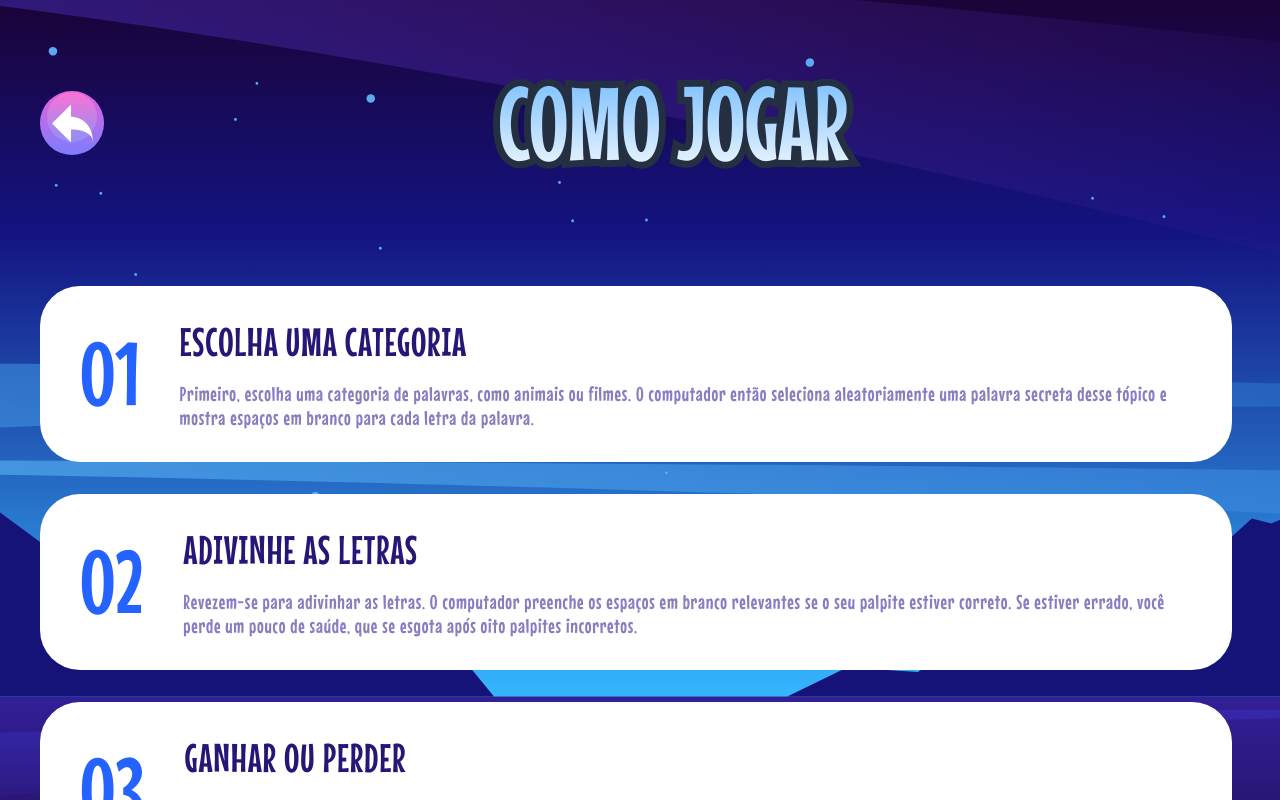
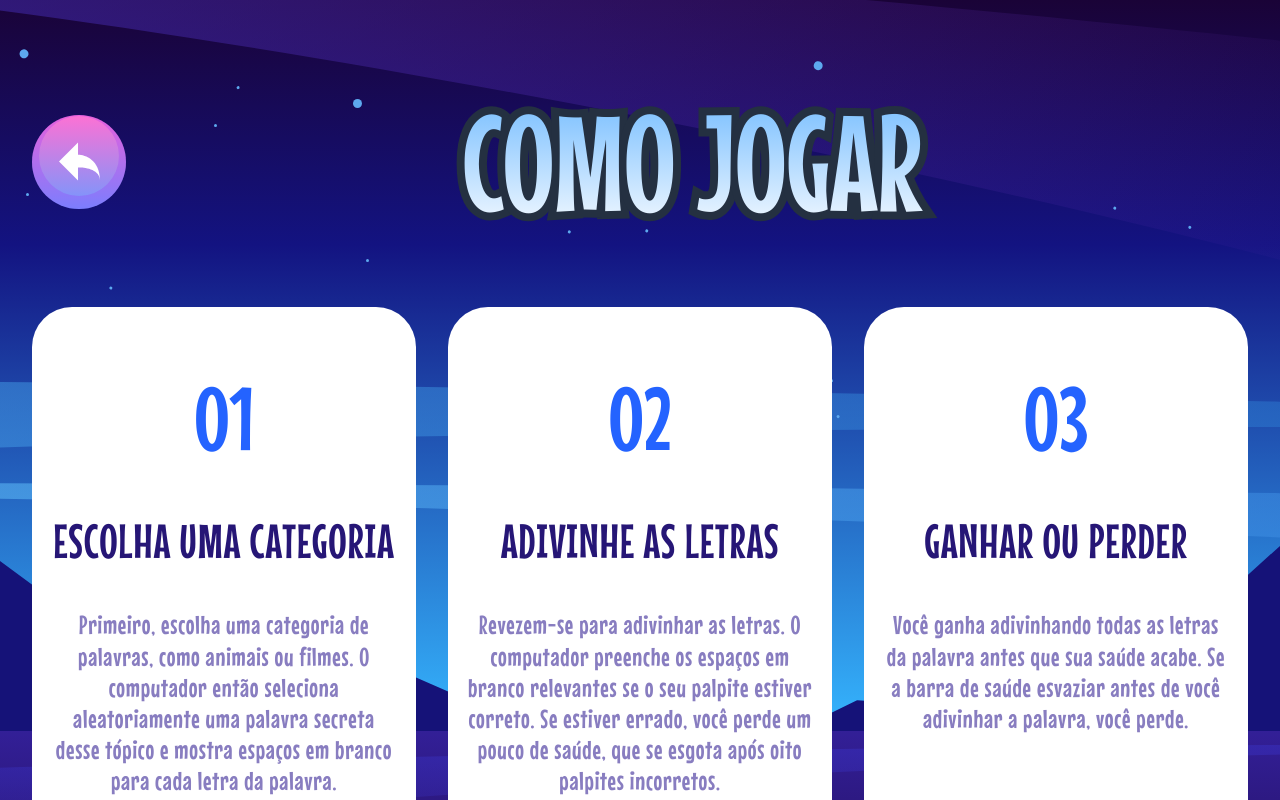
Before and after one commit to Samuel-Amaro/hangman-game, a SvelteKit app: page /como-jogar in a window 1280 px wide. Shown: the top 800 px of the page. Built offline with nearby package versions, Linux system fonts and the light colour scheme.

Commit message:
adiciona `styles` para `desktop` é formatação `code`

```diff
--- a/src/lib/Menu.svelte
+++ b/src/lib/Menu.svelte
@@ -125,7 +125,6 @@
 		text-align: center;
 	}
 
-
 	@media screen and (min-width: 680px) {
 		div {
 			border-radius: 72px;
@@ -143,7 +142,7 @@
 			font-size: 134px;
 		}
 
-		nav{
+		nav {
 			max-width: 290px;
 			margin: 0 auto;
 		}
--- a/src/lib/ProgressBar.svelte
+++ b/src/lib/ProgressBar.svelte
@@ -48,4 +48,10 @@
 			height: 13px;
 		}
 	}
+
+	@media screen and (min-width: 950px) {
+		div {
+			min-width: 240px;
+		}
+	}
 </style>
--- a/src/lib/RoundedButton.svelte
+++ b/src/lib/RoundedButton.svelte
@@ -14,7 +14,7 @@
 <!-- svelte-ignore a11y-no-static-element-interactions -->
 <svelte:element
 	this={as}
-	class={"button " + variation}
+	class={'button ' + variation}
 	class:secondary
 	on:click
 	on:keydown
@@ -44,12 +44,12 @@
 			/>
 			<source
 				srcset="/assets/images/back-tablet.svg"
-				media="(min-width: 680px) and (max-width: 900px)"
+				media="(min-width: 680px) and (max-width: 949px)"
 				type="image/svg+xml"
 			/>
 			<source
 				srcset="/assets/images/icon-back.svg"
-				media="(min-width: 900px)"
+				media="(min-width: 950px)"
 				type="image/svg+xml"
 			/>
 			<img src="/assets/images/icon-back.svg" alt="" />
@@ -63,12 +63,12 @@
 			/>
 			<source
 				srcset="/assets/images/menu-tablet.svg"
-				media="(min-width: 680px) and (max-width: 900px)"
+				media="(min-width: 680px) and (max-width: 949px)"
 				type="image/svg+xml"
 			/>
 			<source
 				srcset="/assets/images/icon-menu.svg"
-				media="(min-width: 900px)"
+				media="(min-width: 950px)"
 				type="image/svg+xml"
 			/>
 			<img src="/assets/images/icon-menu.svg" alt="" />
@@ -92,7 +92,8 @@
 	}
 
 	a,
-	button, .play {
+	button,
+	.play {
 		display: flex;
 		justify-content: center;
 		align-items: center;
@@ -140,15 +141,25 @@
 
 	@media screen and (min-width: 680px) {
 		a,
-		button, .play {
+		button,
+		.play {
 			width: 200px;
 			height: 200px;
 		}
 
-		.back, .menu {
+		.back,
+		.menu {
 			width: 64px;
 			height: 64px;
 			box-shadow: inset 0 -6px 0 7px var(--color11);
 		}
 	}
+
+	@media screen and (min-width: 950px) {
+		.back,
+		.menu {
+			width: 94px;
+			height: 94px;
+		}
+	}
 </style>
--- a/src/lib/SquareButton.svelte
+++ b/src/lib/SquareButton.svelte
@@ -48,4 +48,10 @@
 			white-space: nowrap;
 		}
 	}
+
+	@media screen and (min-width: 950px) {
+		a {
+			padding: 66px 0;
+		}
+	}
 </style>
--- a/src/lib/utils/index.ts
+++ b/src/lib/utils/index.ts
@@ -85,10 +85,6 @@ export function localStore<T extends JsonValue>(key: string, initial: T) {
 		},
 		update
 	};
-}
-
-export function generateOgImage(html: string, width: number, height: number) {
-
 }
 
 export function getTemplateOgImage(title: string, path: string) {
--- a/src/routes/+page.svelte
+++ b/src/routes/+page.svelte
@@ -4,7 +4,7 @@
 	import { onMount } from 'svelte';
 	import { alert, visitCounter } from '$lib/stores/data';
 	import { page } from '$app/stores';
-	import GenerateOgImage from '$lib/GenerateOgImage.svelte'
+	import GenerateOgImage from '$lib/GenerateOgImage.svelte';
 
 	onMount(() => {
 		if ($visitCounter === 0) {
--- a/src/routes/como-jogar/+page.svelte
+++ b/src/routes/como-jogar/+page.svelte
@@ -203,13 +203,13 @@
 			margin-bottom: 32px;
 		}
 
-		.number{
+		.number {
 			font-size: 88px;
 			line-height: 120%;
 			letter-spacing: normal;
 		}
 
-		h2{
+		h2 {
 			font-size: 40px;
 		}
 
@@ -217,4 +217,71 @@
 			font-size: 20px;
 		}
 	}
+
+	@media screen and (min-width: 950px) {
+		h1::after {
+			-webkit-text-stroke-width: 16px;
+		}
+
+		h1 {
+			font-size: 136px;
+			flex: 0 0 calc(100% - 104px);
+		}
+
+		.header {
+			padding: 80px 48px 0 40px;
+		}
+
+		main {
+			padding: 0 48px 167px 40px;
+		}
+
+		ul {
+			display: flex;
+			flex-flow: row wrap;
+			gap: 32px;
+		}
+
+		li:not(:last-child) {
+			margin-bottom: 0px;
+		}
+
+		li {
+			padding: 0;
+			display: flex;
+			flex-flow: column wrap;
+			gap: 40px;
+			align-items: center;
+			justify-content: flex-start;
+			flex: 0 0 384px;
+			height: 550px;
+			padding: 59px 17px;
+		}
+
+		h2 {
+			font-size: 48px;
+			text-align: center;
+		}
+
+		p {
+			font-size: 26px;
+			text-align: center;
+		}
+	}
+
+	@media screen and (min-width: 1250px) {
+		.header {
+			padding: 80px 0 0 0;
+			max-width: 1216px;
+			margin-bottom: 0px;
+			margin: 0 auto 64px auto;
+		}
+
+		main {
+			padding: 0;
+			max-width: 1216px;
+			margin-bottom: 0px;
+			margin: 0 auto 167px auto;
+		}
+	}
 </style>
--- a/src/routes/em-jogo/+page.svelte
+++ b/src/routes/em-jogo/+page.svelte
@@ -132,4 +132,42 @@
 			margin-bottom: 0px;
 		}
 	}
+
+	@media screen and (min-width: 950px) {
+		header {
+			padding: 80px 48px 0 40px;
+			margin-bottom: 155px;
+		}
+
+		h1 {
+			font-size: 136px;
+			letter-spacing: -0.8px;
+			flex: 0 0 calc(100% - 104px);
+		}
+
+		main {
+			padding: 0 48px 196px 40px;
+		}
+
+		ul {
+			gap: 50px 32px;
+			justify-content: center;
+		}
+	}
+
+	@media screen and (min-width: 1250px) {
+		header {
+			padding: 80px 0 0 0;
+			max-width: 1216px;
+			margin-bottom: 0px;
+			margin: 0 auto 155px auto;
+		}
+
+		main {
+			padding: 0;
+			max-width: 1216px;
+			margin-bottom: 0px;
+			margin: 0 auto 196px auto;
+		}
+	}
 </style>
--- a/src/routes/em-jogo/[category=category]/+page.svelte
+++ b/src/routes/em-jogo/[category=category]/+page.svelte
@@ -388,4 +388,53 @@
 			gap: 24px 16px;
 		}
 	}
+
+	@media screen and (min-width: 950px) {
+		header {
+			padding: 60px 48px 0 40px;
+			margin-bottom: 88px;
+		}
+
+		.wrapper:first-of-type {
+			gap: 57px;
+		}
+
+		h2 {
+			font-size: 88px;
+			letter-spacing: normal;
+		}
+
+		main {
+			padding: 0 48px 0 40px;
+			margin-bottom: 78px;
+		}
+
+		.letters {
+			margin-bottom: 120px;
+		}
+
+		.line {
+			gap: 16px;
+		}
+
+		.keys {
+			gap: 24px;
+		}
+	}
+
+	@media screen and (min-width: 1250px) {
+		header {
+			padding: 60px 0 0 0;
+			max-width: 1216px;
+			margin-bottom: 0px;
+			margin: 0 auto 88px auto;
+		}
+
+		main {
+			padding: 0;
+			max-width: 1216px;
+			margin-bottom: 0px;
+			margin: 0 auto 78px auto;
+		}
+	}
 </style>
```
Also changed, not shown: src/lib/GenerateOgImage.svelte (+13 -10 lines), src/lib/KeyboardLetter.svelte (+8 -0 lines), src/lib/PlayableLetter.svelte (+11 -0 lines).
